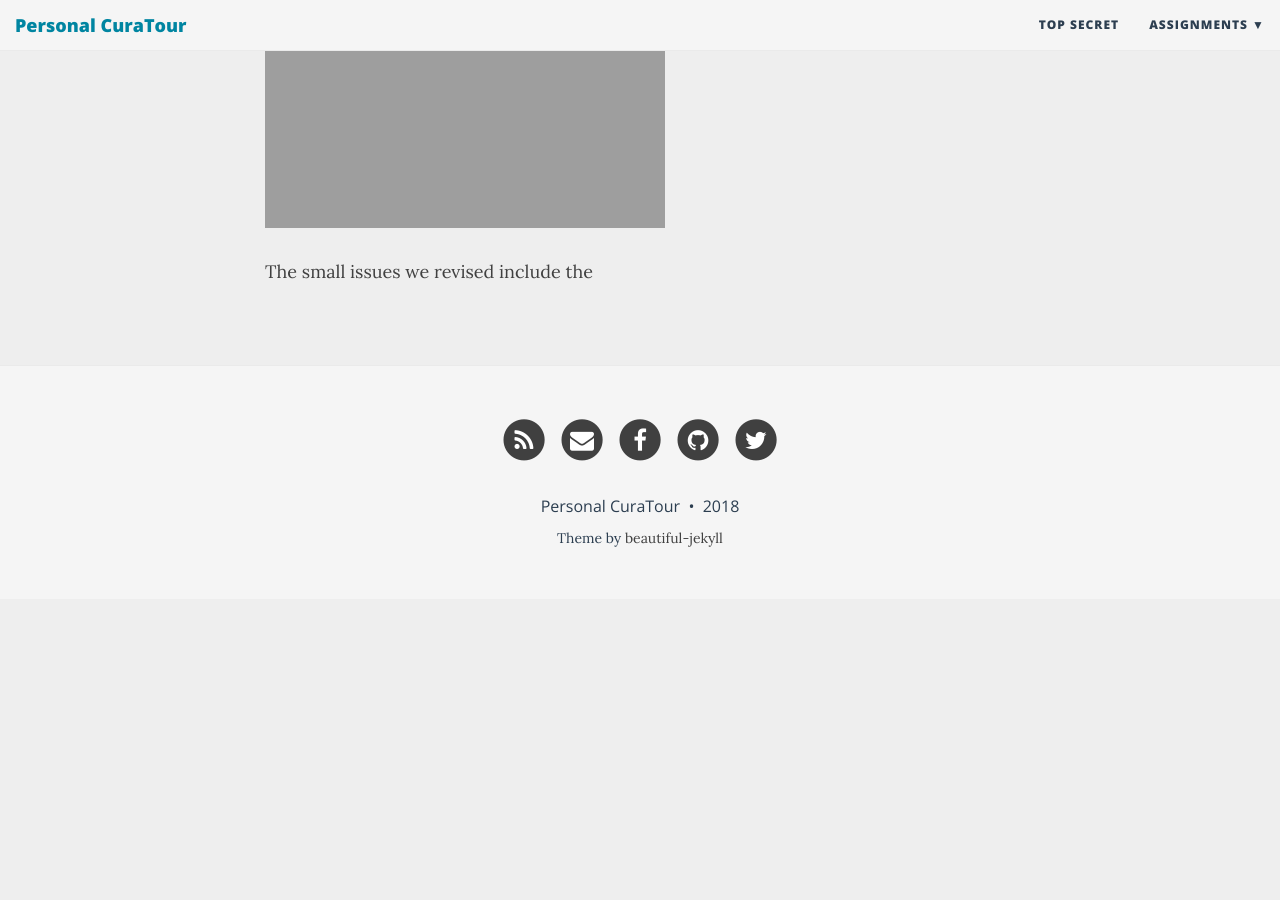
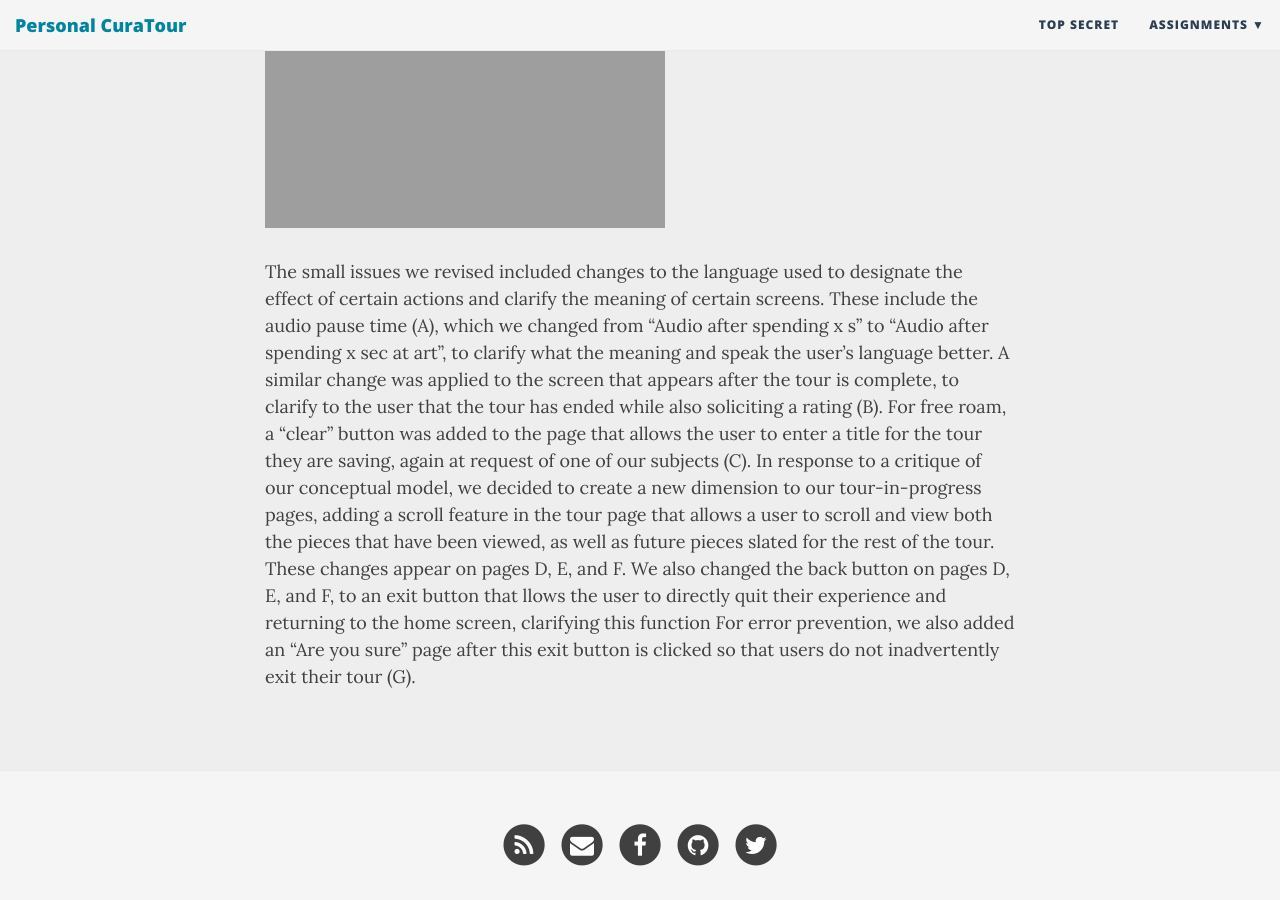
Before and after one commit to krtejeda/PersonalCuraTour, a Jekyll site: the page built from Heuristic-Evaluation.md, in a window 1280 px wide and 900 px high, scrolled down 2654 px. Built offline with Jekyll 4.4.1, drawn with Linux system fonts in a browser that asks for light colours; nearby versions of some CDN libraries; before the commit the page ends 3253 px from its top, so only the background shows below that.

Commit message:
Update Heuristic-Evaluation.md

```diff
--- a/Heuristic-Evaluation.md
+++ b/Heuristic-Evaluation.md
@@ -32,6 +32,6 @@ The following table contains a summary of our critiques and how we will address
 | Control and Freedom | “Should have a “clear” button on title input screen” | Will add clear button | 1 | G |
 | -------- | -------- | -------- | -------- | -------- |
 
-![](https://krtejeda.github.io/PersonalCuraTour/img/prototypeEdits.jpg)
+![](https://krtejeda.github.io/PersonalCuraTour/img/prototypeEdits.JPG)
 
-The small issues we revised include the
+The small issues we revised included changes to the language used to designate the effect of certain actions and clarify the meaning of certain screens.  These include the audio pause time (A), which we changed from "Audio after spending x s" to "Audio after spending x sec at art", to clarify what the meaning and speak the user's language better.  A similar change was applied to the screen that appears after the tour is complete, to clarify to the user that the tour has ended while also soliciting a rating (B).  For free roam, a "clear" button was added to the page that allows the user to enter a title for the tour they are saving, again at request of one of our subjects (C).  In response to a critique of our conceptual model, we decided to create a new dimension to our tour-in-progress pages, adding a scroll feature in the tour page that allows a user to scroll and view both the pieces that have been viewed, as well as future pieces slated for the rest of the tour.  These changes appear on pages D, E, and F.  We also changed the back button on pages D, E, and F, to an exit button that llows the user to directly quit their experience and returning to the home screen, clarifying this function  For error prevention, we also added an "Are you sure" page after this exit button is clicked so that users do not inadvertently exit their tour (G).
```
